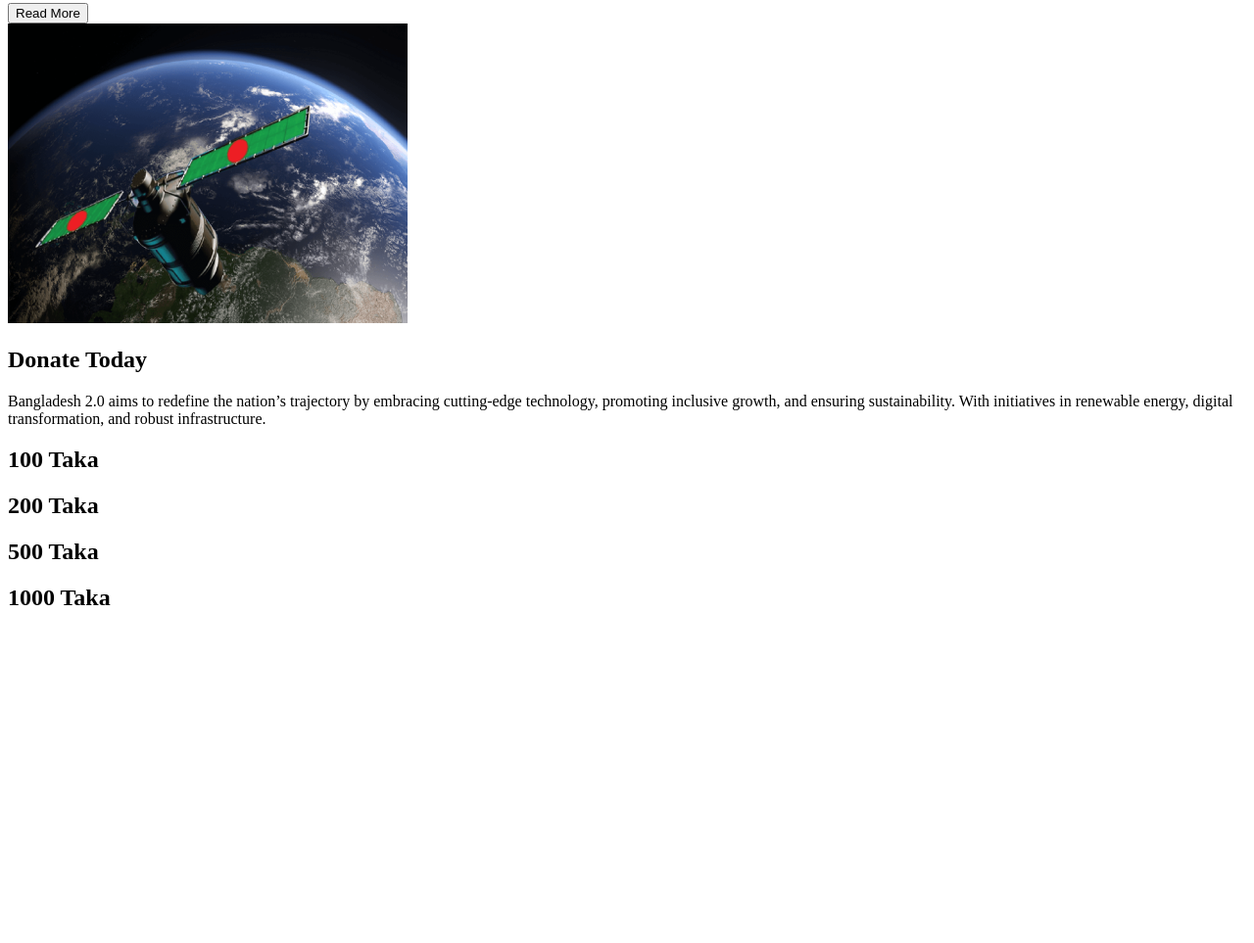
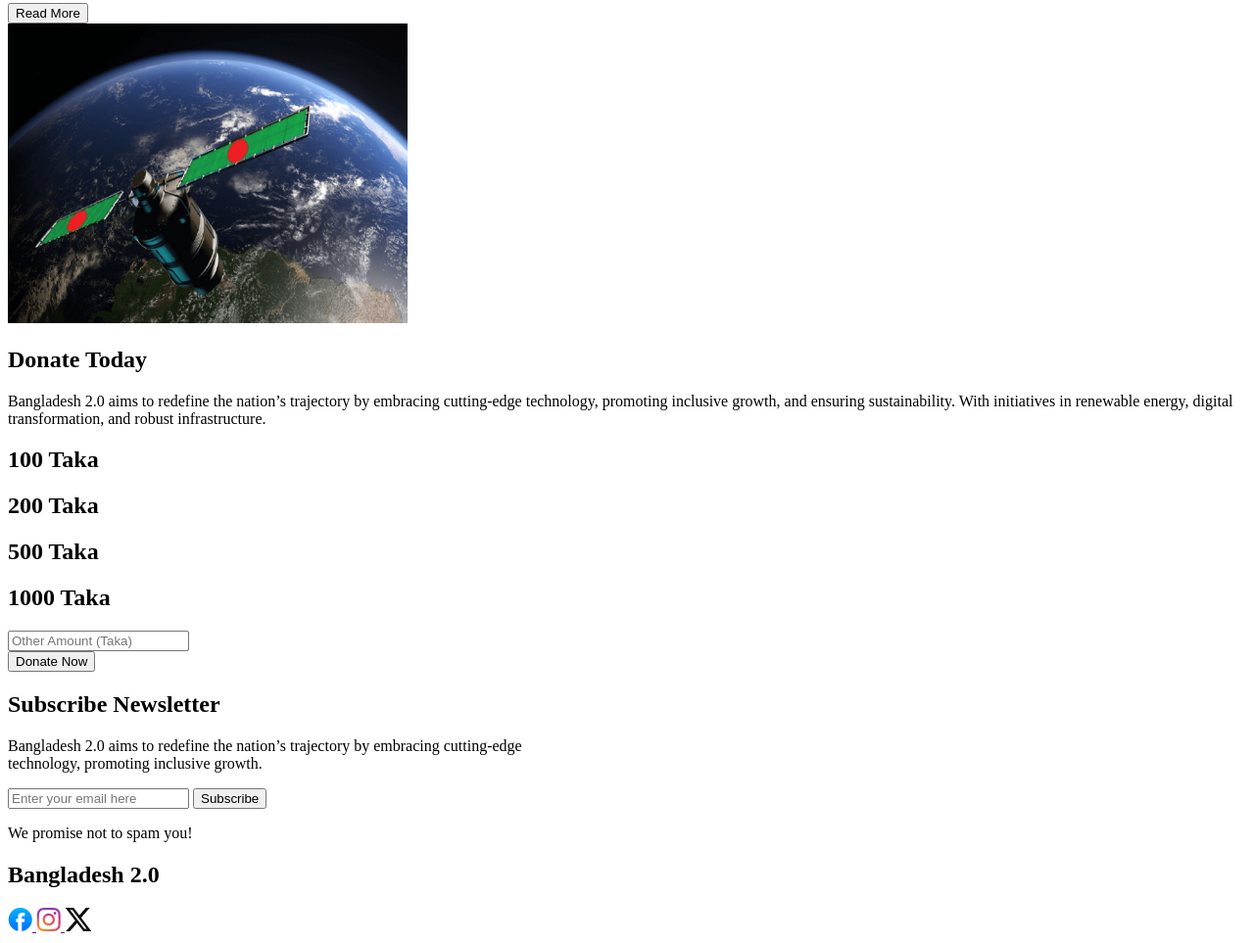
Before and after one commit to towfikur-rahman/towfikur-repo, a plain HTML site: page index.html in a window 1280 px wide. Shown: the part 3059-4022 px from the top of the page at 98% size. Before the commit the page ends 3703 px from the top, so only its background shows below. Drawn offline with Linux system fonts and the light colour scheme.

Commit message:
fifth commit

```diff
--- a/index.html
+++ b/index.html
@@ -190,3 +190,55 @@
                     <div class="amount-4">
                         <h1 class="amount-1000">1000 Taka</h1>
                     </div>
+
+                </div>
+                <div class="from-1">
+                    <from class="input-1">
+                        <input class="taka" type="text" placeholder="Other Amount (Taka)">
+                    </from>
+                </div>
+                <button class="done-now" type="submit">Donate Now</button>
+            </div>
+        </section>
+        <section id="news-letter">
+            <div class="newsletter-container">
+                <div class="section-title">
+                    <h1 class="title">Subscribe Newsletter</h1>
+                    <p class="description">Bangladesh 2.0 aims to redefine the nation’s trajectory by embracing cutting-edge <br> technology, promoting inclusive growth.</p>
+                </div>
+                <div class="from-container">
+                    <from class="search">
+                        <input type="text" placeholder="Enter your email here">
+                        <button class="subscribe" type="submit">Subscribe</button>
+                    </from>
+                </div>
+                <p class="subtitle">We promise not to spam you!</p>
+            </div>
+        </section>
+
+
+
+
+
+    </main>
+    </div>
+</section>
+
+
+    <footer>
+
+        <p> <h2>Bangladesh 2.0</h2></p>
+        <div class="social-icons">
+            <a href="" target="_blank">
+                <img src="assets/facebook.png" alt="Facebook">
+            </a>
+            <a href="" target="_blank">
+                <img src="assets/instagram.png" alt="Instagram">
+            </a>
+            <a href="" target="_blank">
+                <img src="assets/x.png" alt="X">
+            </a>
+        </div>
+    </footer>
+</body>
+</html>
```
